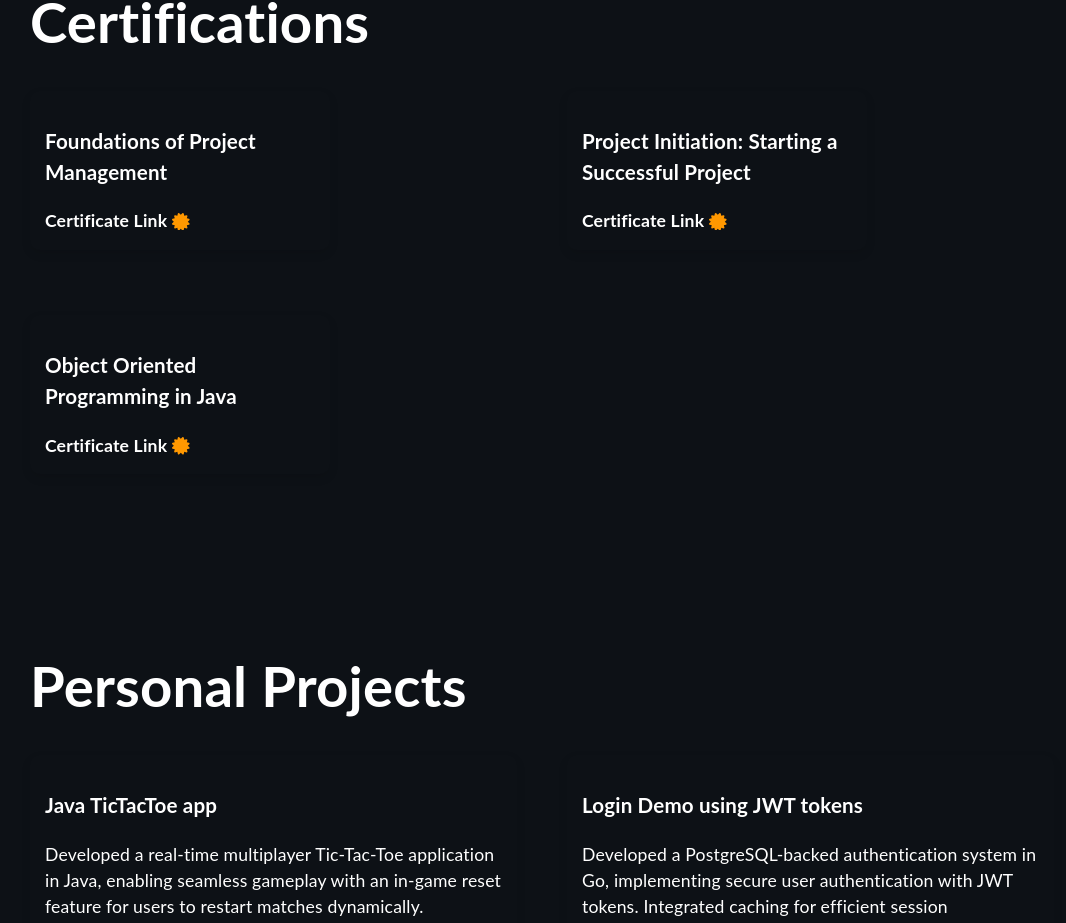
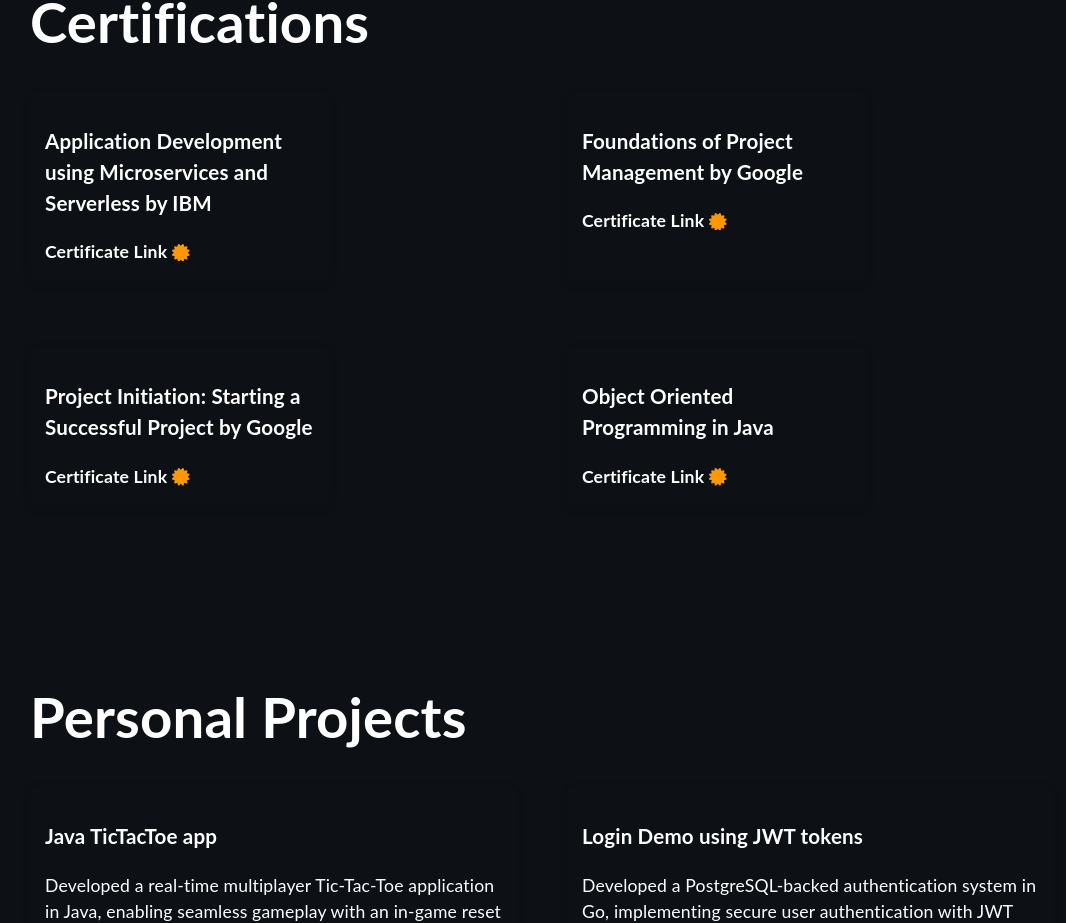
Before and after one commit to Prakul95/portfolio-react-app, a React (Vite) app: page / in a window 1280 px wide. Shown: the part 4214-5137 px from the top of the page, without its empty margins (98-1164 px from the left). Built offline with nearby package versions, Linux system fonts and the light colour scheme; a web font is replaced by a local one.

Commit message:
added ibm certifications along with minor changes to the certification names

```diff
--- a/src/components/Certification.tsx
+++ b/src/components/Certification.tsx
@@ -4,12 +4,17 @@
 
 const certificates = [
   {
-    name: "Foundations of Project Management",
+    name: "Application Development using Microservices and Serverless by IBM",
+    link: "https://coursera.org/verify/C43V6CB8BELH",
+    pdfPath: "/assets/certificates/ApplicationDevelopmentUsingMicroservicesandServerless.pdf",
+  },
+  {
+    name: "Foundations of Project Management by Google",
     link: "https://coursera.org/verify/1WOUQIVI25WQ",
     pdfPath: "/assets/certificates/foundations_project_management.pdf",
   },
   {
-    name: "Project Initiation: Starting a Successful Project",
+    name: "Project Initiation: Starting a Successful Project by Google",
     link: "https://coursera.org/verify/0EPJGOIPT5OH",
     pdfPath: "/assets/certificates/ProjectInitiationStartingaSuccessfulProject.pdf",
   },
```
Also changed, not shown: 1 other file (tests, documents, lock files or other folders).
